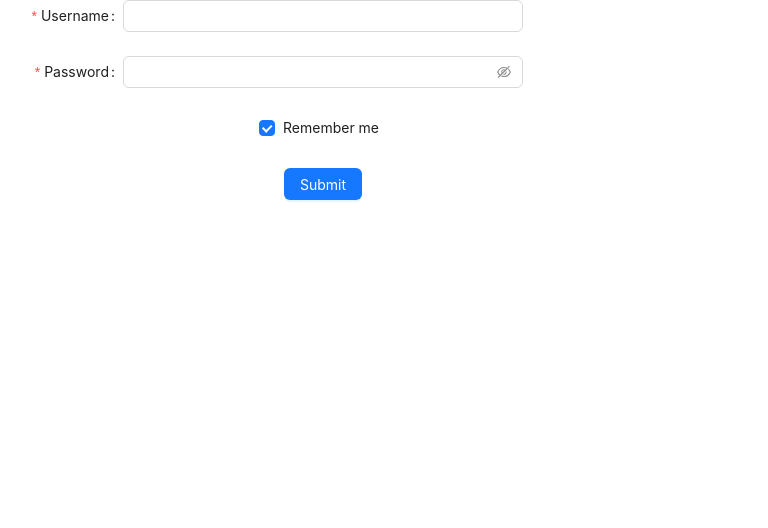
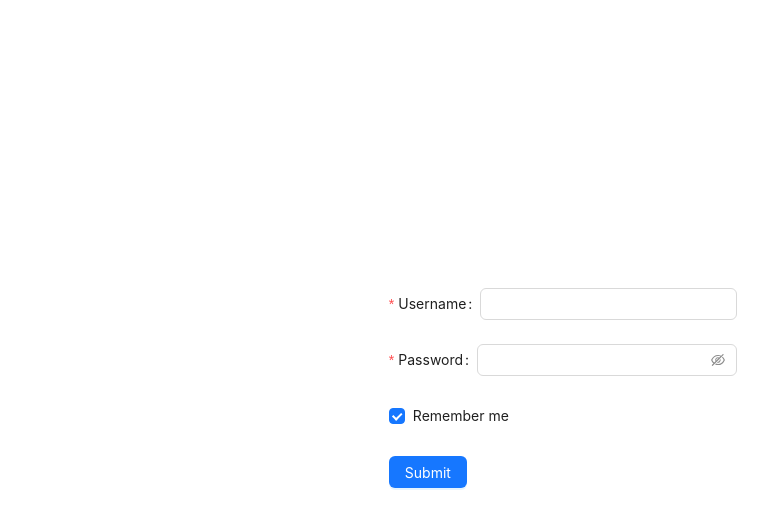
Before and after one commit to heejet/PwdGen, a React (Create React App) app: page / in a window 1280 px wide. Shown: the top 528 px of the page, without its empty margins (77-845 px from the left). Built offline with nearby package versions, Linux system fonts and the light colour scheme.

Commit message:
Align form to center

```diff
--- a/src/App.css
+++ b/src/App.css
@@ -2,37 +2,7 @@
   text-align: center;
 }
 
-.App-logo {
-  height: 40vmin;
-  pointer-events: none;
+.App-FlexBoxStyle {
+  width: 100vw;
+  height: 100vh;
 }
-
-@media (prefers-reduced-motion: no-preference) {
-  .App-logo {
-    animation: App-logo-spin infinite 20s linear;
-  }
-}
-
-.App-header {
-  background-color: #282c34;
-  min-height: 100vh;
-  display: flex;
-  flex-direction: column;
-  align-items: center;
-  justify-content: center;
-  font-size: calc(10px + 2vmin);
-  color: white;
-}
-
-.App-link {
-  color: #61dafb;
-}
-
-@keyframes App-logo-spin {
-  from {
-    transform: rotate(0deg);
-  }
-  to {
-    transform: rotate(360deg);
-  }
-}
--- a/src/App.js
+++ b/src/App.js
@@ -1,85 +1,16 @@
-import { Button, Checkbox, Form, Input } from "antd";
+import { Flex } from "antd";
+
+import PasswordForm from "./components/PasswordForm/PasswordForm";
 
 import "./App.css";
 
-const onFinish = (values) => {
-  console.log('Success:', values);
-};
-
-const onFinishFailed = (errorInfo) => {
-  console.log('Failed:', errorInfo);
-};
-
 const App = () => {
   return (
-    <div className="App">
-      <Form
-        name="basic"
-        labelCol={{
-          span: 8,
-        }}
-        wrapperCol={{
-          span: 16,
-        }}
-        style={{
-          maxWidth: 600,
-        }}
-        initialValues={{
-          remember: true,
-        }}
-        onFinish={onFinish}
-        onFinishFailed={onFinishFailed}
-        autoComplete="off"
-      >
-        <Form.Item
-          label="Username"
-          name="username"
-          rules={[
-            {
-              required: true,
-              message: "Please input your username!",
-            },
-          ]}
-        >
-          <Input />
-        </Form.Item>
-
-        <Form.Item
-          label="Password"
-          name="password"
-          rules={[
-            {
-              required: true,
-              message: "Please input your password!",
-            },
-          ]}
-        >
-          <Input.Password />
-        </Form.Item>
-
-        <Form.Item
-          name="remember"
-          valuePropName="checked"
-          wrapperCol={{
-            offset: 8,
-            span: 16,
-          }}
-        >
-          <Checkbox>Remember me</Checkbox>
-        </Form.Item>
-
-        <Form.Item
-          wrapperCol={{
-            offset: 8,
-            span: 16,
-          }}
-        >
-          <Button type="primary" htmlType="submit">
-            Submit
-          </Button>
-        </Form.Item>
-      </Form>
-    </div>
+    <Flex gap="middle" align="start" vertical>
+      <Flex className="App-FlexBoxStyle" justify="center" align="center">
+        <PasswordForm />
+      </Flex>
+    </Flex>
   );
 };
 
--- /dev/null
+++ b/src/components/PasswordForm/PasswordForm.js
@@ -0,0 +1,63 @@
+import { Button, Checkbox, Form, Input } from "antd";
+
+import "./PasswordForm.css";
+
+const onFinish = (values) => {
+  console.log("Success:", values);
+};
+
+const onFinishFailed = (errorInfo) => {
+  console.log("Failed:", errorInfo);
+};
+
+const PasswordForm = () => {
+  return (
+    <Form
+      name="basic"
+      initialValues={{
+        remember: true,
+      }}
+      onFinish={onFinish}
+      onFinishFailed={onFinishFailed}
+      autoComplete="off"
+    >
+      <Form.Item
+        label="Username"
+        name="username"
+        rules={[
+          {
+            required: true,
+            message: "Please input your username!",
+          },
+        ]}
+      >
+        <Input />
+      </Form.Item>
+
+      <Form.Item
+        label="Password"
+        name="password"
+        rules={[
+          {
+            required: true,
+            message: "Please input your password!",
+          },
+        ]}
+      >
+        <Input.Password />
+      </Form.Item>
+
+      <Form.Item name="remember" valuePropName="checked">
+        <Checkbox>Remember me</Checkbox>
+      </Form.Item>
+
+      <Form.Item>
+        <Button type="primary" htmlType="submit">
+          Submit
+        </Button>
+      </Form.Item>
+    </Form>
+  );
+};
+
+export default PasswordForm;
```
Also changed, not shown: src/components/PasswordForm/PasswordForm.css (added).
